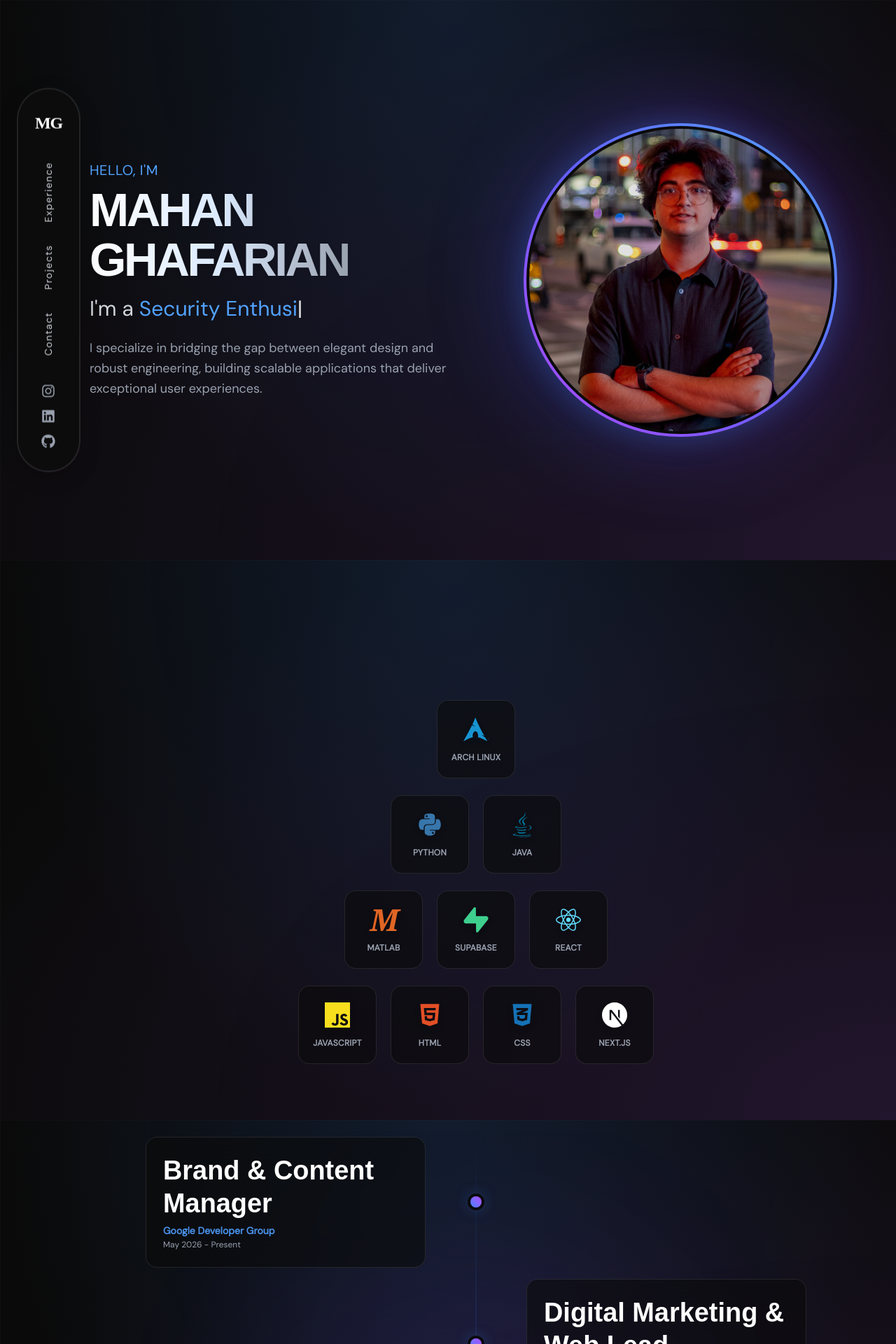
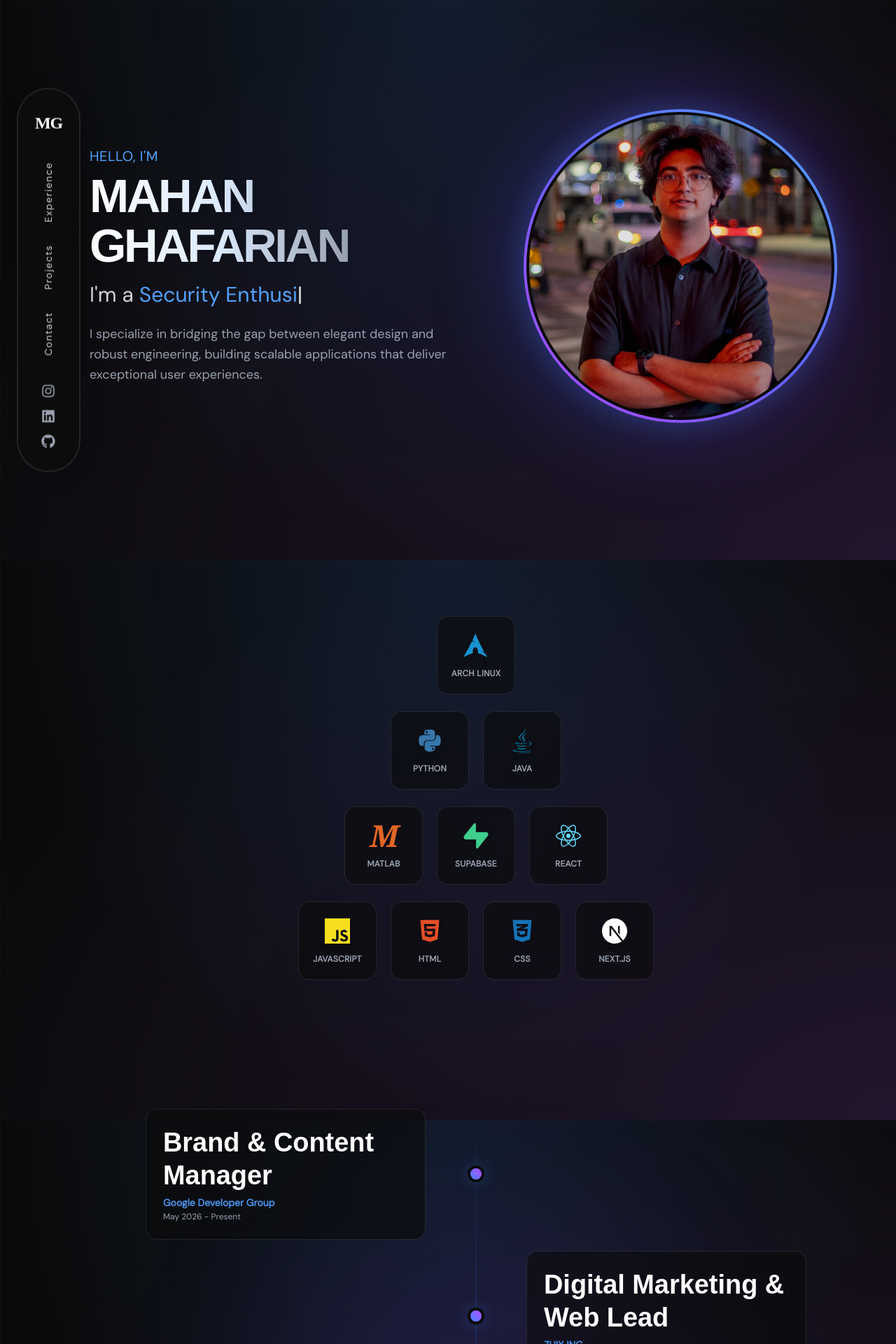
Before and after one commit to qwzynx/Portfolio, a Next.js app: page / in a window 1280 px wide. Shown: the top 1920 px of the page at 70% size. Built offline with nearby package versions, Linux system fonts and the light colour scheme; a web font is replaced by a local one.

Commit message:
Fixing the spacing and navbar buttons for desktop

```diff
--- a/app/components/contact.tsx
+++ b/app/components/contact.tsx
@@ -51,7 +51,7 @@ export default function Contact({ hideTitle = false }: { hideTitle?: boolean })
   return (
     <section
       id="contact"
-      className="w-full min-h-[80vh] md:min-h-screen flex flex-col items-center justify-center z-10 relative overflow-hidden py-12 sm:py-16 md:pt-0 md:pb-24"
+      className="w-full min-h-screen flex flex-col items-center justify-center z-10 relative overflow-hidden py-12 sm:py-16 md:py-0 snap-end scroll-mt-20"
     >
       {/* Background glow */}
       <div className="absolute top-1/2 left-1/2 -translate-x-1/2 -translate-y-1/2 w-[300px] sm:w-[500px] h-[300px] sm:h-[500px] bg-linear-to-tr from-blue-600/5 to-purple-600/5 blur-[80px] sm:blur-[120px] rounded-full pointer-events-none" />
--- a/app/components/hero.tsx
+++ b/app/components/hero.tsx
@@ -40,7 +40,7 @@ function Typewriter({ words }: { words: string[] }) {
 
 export default function Hero() {
   return (
-    <section id="home" className="w-full min-h-[100dvh] flex flex-col lg:flex-row items-center justify-center gap-12 lg:gap-16 px-6 md:px-12 py-20 lg:py-0">
+    <section id="home" className="w-full min-h-[95dvh] flex flex-col lg:flex-row items-center justify-center gap-12 lg:gap-16 px-6 md:px-12 py-16 lg:py-0">
       {/* Left side: Text & Description */}
       <motion.div
         initial={{ opacity: 0, x: -30 }}
--- a/app/components/main-content.tsx
+++ b/app/components/main-content.tsx
@@ -107,15 +107,21 @@ export default function MainContent() {
       {/*
         The Scrollable Content Section
         - Now full width
-        - pt-40 to give more space for the horizontal navbar
+        - adjusted pt for better balance
       */}
-      <div className="w-full flex flex-col pt-32 sm:pt-40 pb-0 overflow-visible">
-        <div className="flex flex-col gap-16 sm:gap-20 md:gap-24">
+      <div className="w-full flex flex-col pt-20 sm:pt-24 pb-0 overflow-visible">
+        <div className="flex flex-col gap-20 sm:gap-28 md:gap-36">
           <Skills hideTitle />
-          <Experience hideTitle />
-          <Projects hideTitle />
+          <div className="pt-4 sm:pt-6 md:pt-8">
+            <Experience hideTitle />
+          </div>
+          <div className="pt-4 sm:pt-6 md:pt-8">
+            <Projects hideTitle />
+          </div>
+          <div className="-mt-12 sm:-mt-16 md:-mt-20">
+            <Contact hideTitle />
+          </div>
         </div>
-        <Contact hideTitle />
       </div>
     </div>
   );
--- a/app/components/navbar.tsx
+++ b/app/components/navbar.tsx
@@ -58,6 +58,13 @@ export default function Navbar() {
           </Link>
           <Link
             href="#contact"
+            onClick={(e) => {
+              e.preventDefault();
+              window.scrollTo({
+                top: document.documentElement.scrollHeight,
+                behavior: 'smooth'
+              });
+            }}
             className="hover:text-white transition-colors duration-300 tracking-widest text-xs md:text-sm font-medium uppercase md:capitalize writing-v-rl"
             title="Contact"
           >
--- a/app/page.tsx
+++ b/app/page.tsx
@@ -10,7 +10,7 @@ export default function Home() {
       </div>
 
       {/* Snap Point 2: The Start of Content */}
-      <div className="snap-start w-full pt-8 md:pt-10">
+      <div className="snap-start w-full pt-4 md:pt-6">
         <MainContent />
       </div>
     </div>
```
